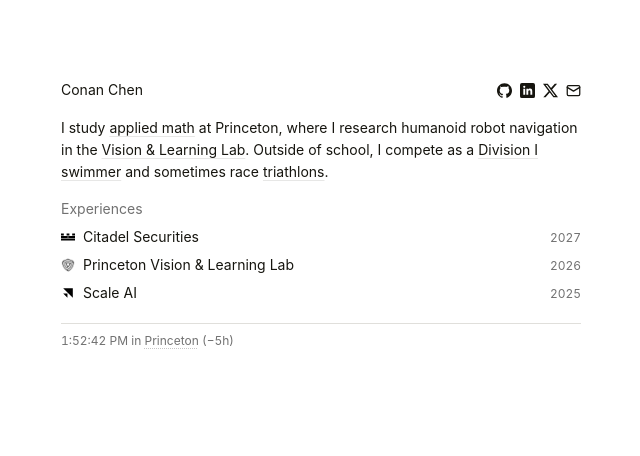
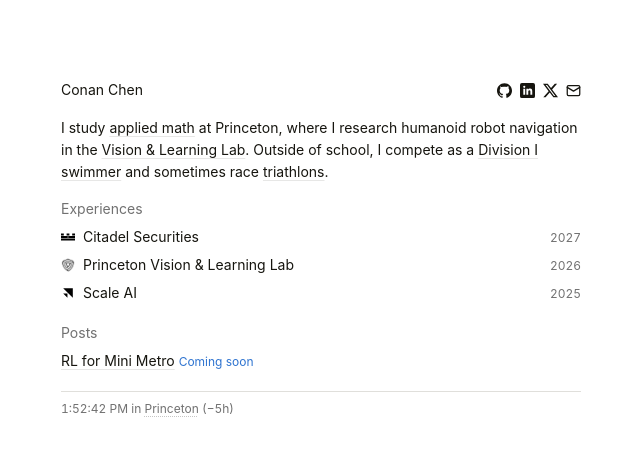
Before and after one commit to conancchen/conancchen.github.io, a Jekyll site: the page built from index.html, in a window 1280 px wide. Shown: the top 456 px of the page, without its empty margins (319-959 px from the left). Built offline with Jekyll 4.4.1, drawn with Linux system fonts in a browser that asks for light colours; a script that is not in the unit is left out.

Commit message:
preview post

```diff
--- a/index.html
+++ b/index.html
@@ -18,18 +18,33 @@ home: true
 </section>
 
 <script>
-  // Pressing the Ironman link grows its results card out of it, and pressing
-  // it again, anywhere else, or Esc closes it. On a narrow screen the card
-  // shifts left so it never runs past the edge.
-  (function () {
-    var preview = document.querySelector('.preview');
+  // Pressing a preview link (the Ironman race, the Mini Metro post) grows its
+  // card out of it, and pressing it again, anywhere else, or Esc closes it. On
+  // a narrow screen the card shifts left so it never runs past the edge. A
+  // card with a video plays it only while the card is showing.
+  document.addEventListener('DOMContentLoaded', function () {
+    var canHover = window.matchMedia('(hover: hover)').matches;
+    document.querySelectorAll('.preview').forEach(function (preview) {
       var link = preview.querySelector('.preview-link');
       var card = preview.querySelector('.preview-card');
+      var video = card.querySelector('video');
       // the card grows out of the middle of the link, wherever the card sits
       function growFrom(shift) {
         card.style.setProperty('--grow-x', link.offsetWidth / 2 + shift + 'px');
       }
       growFrom(0);
+      function syncVideo() {
+        if (!video) return;
+        var shown = preview.classList.contains('is-open') ||
+          (canHover && (preview.matches(':hover') || preview.matches(':focus-within')));
+        if (box && !box.hidden) shown = false;  // it's playing large instead
+        if (shown) {
+          var playing = video.play();
+          if (playing) playing.catch(function () {});
+        } else {
+          video.pause();
+        }
+      }
       function toggle(on) {
         preview.classList.toggle('is-open', on);
         link.setAttribute('aria-expanded', on);
@@ -40,15 +55,107 @@ home: true
           if (over > 0) card.style.left = -over + 'px';
           growFrom(Math.max(0, over));
         }
+        syncVideo();
       }
-    link.addEventListener('click', function () { toggle(!preview.classList.contains('is-open')); });
+      // A video's link opens the video large when pressed (hovering it shows
+      // the card); the race's opens and shuts its card
+      var openBig = null;
+      link.addEventListener('click', function (e) {
+        if (openBig) { e.stopPropagation(); openBig(); return; }
+        toggle(!preview.classList.contains('is-open'));
+      });
       document.addEventListener('click', function (e) {
         if (!preview.contains(e.target)) toggle(false);
       });
       document.addEventListener('keydown', function (e) {
         if (e.key === 'Escape') toggle(false);
       });
-  })();
+      ['mouseenter', 'mouseleave', 'focusin', 'focusout'].forEach(function (type) {
+        preview.addEventListener(type, function () { setTimeout(syncVideo, 0); });
+      });
+      // The browser pauses a video when the page goes to the background, and
+      // doesn't always start it again on coming back, so the card does
+      document.addEventListener('visibilitychange', function () {
+        if (document.visibilityState === 'visible') syncVideo();
+      });
+      if (video) video.addEventListener('pause', function () {
+        if (document.visibilityState === 'visible') setTimeout(syncVideo, 0);
+      });
+      // The card can come up without a fresh hover, as when the large video
+      // closes with the pointer already over the link, so the video also
+      // starts whenever the card grows or the pointer moves over it
+      if (video) {
+        card.addEventListener('transitionstart', syncVideo);
+        card.addEventListener('transitionend', syncVideo);
+        preview.addEventListener('pointermove', function () {
+          if (video.paused) syncVideo();
+        });
+      }
+
+      // Pressing the video opens it large over the page, darkened behind it,
+      // with its caption, as the paintings open on the bookshelf; pressing
+      // anywhere or Esc closes it. It picks up where the card's video was.
+      if (video) {
+        var box = document.createElement('div');
+        box.className = 'video-box';
+        box.setAttribute('role', 'dialog');
+        box.setAttribute('aria-modal', 'true');
+        box.setAttribute('aria-label', 'Video');
+        box.tabIndex = -1;
+        box.hidden = true;
+        var fig = document.createElement('figure');
+        var big = document.createElement('video');
+        // the large one plays a full size copy, fetched only once it's opened
+        big.src = video.dataset.full || video.getAttribute('src');
+        big.muted = big.loop = big.playsInline = true;
+        big.preload = 'none';
+        // as large as fits, but never wider than 672px
+        big.style.width = 'min(90vw, calc(80vh * ' + (video.width / video.height).toFixed(3) + '), 672px)';
+        var cap = document.createElement('figcaption');
+        cap.textContent = card.querySelector('.vc-caption').textContent;
+        fig.appendChild(big);
+        fig.appendChild(cap);
+        box.appendChild(fig);
+        document.body.appendChild(box);
+        var lastFocus = null;
+        openBig = function () {
+          // focus goes back to the link after only if a key opened it, as a
+          // focused link shows its card
+          lastFocus = document.activeElement && document.activeElement.matches(':focus-visible') ? document.activeElement : null;
+          if (document.activeElement && !lastFocus) document.activeElement.blur();
+          big.currentTime = video.currentTime;
+          box.hidden = false;
+          box.getBoundingClientRect();
+          box.classList.add('is-open');
+          box.focus();
+          var playing = big.play();
+          if (playing) playing.catch(function () {});
+          toggle(false);
+        };
+        function closeBig() {
+          if (box.hidden) return;
+          video.currentTime = big.currentTime;
+          big.pause();
+          box.classList.remove('is-open');
+          box.hidden = true;
+          if (lastFocus) lastFocus.focus();
+          setTimeout(syncVideo, 0);
+        }
+        card.addEventListener('click', function (e) { e.stopPropagation(); openBig(); });
+        box.addEventListener('click', closeBig);
+        document.addEventListener('keydown', function (e) {
+          if (e.key === 'Escape') closeBig();
+        });
+        function resumeBig() {
+          if (document.visibilityState !== 'visible' || box.hidden) return;
+          var playing = big.play();
+          if (playing) playing.catch(function () {});
+        }
+        document.addEventListener('visibilitychange', resumeBig);
+        big.addEventListener('pause', function () { setTimeout(resumeBig, 0); });
+      }
+    });
+  });
 
 </script>
 
@@ -152,6 +259,17 @@ home: true
       });
     })();
   </script>
+
+  <section class="block posts">
+    <h2 class="block-label">Posts</h2>
+
+    <div class="row">
+      <span class="row-label"><span class="preview"><button type="button" class="preview-link" aria-expanded="false" aria-controls="mm-card">RL for Mini Metro</button><span class="preview-card video-card" id="mm-card" role="tooltip">
+        <video src="{{ site.baseurl }}/images/posts/mini-metro-rl.mp4?v={{ site.time | date: '%s' }}" width="1280" height="654" muted loop playsinline preload="metadata" data-full="{{ site.baseurl }}/images/posts/mini-metro-rl-full.mp4?v={{ site.time | date: '%s' }}" aria-hidden="true"></video>
+        <span class="vc-caption">Claude Sonnet 5.5 on London</span>
+      </span></span> <span class="row-year row-soon">Coming soon</span></span>
+    </div>
+  </section>
 
   <div class="rule" aria-hidden="true"></div>
   <div class="footer">
--- a/style.scss
+++ b/style.scss
@@ -389,6 +389,11 @@ $reveal-fine: '.bio > p, .block > :not([role=tooltip])';
   white-space: nowrap;
 }
 
+// A post that isn't out yet says so in the site's blue
+.row-soon {
+  color: var(--top);
+}
+
 // An entry opens a note about itself when pressed
 .entry > summary {
   cursor: pointer;
@@ -703,6 +708,137 @@ $reveal-fine: '.bio > p, .block > :not([role=tooltip])';
   }
 }
 
+// The Mini Metro post's title is a preview link too, reading as its row's
+// plain text until hovered; its row lets the card hang out below it
+.posts .row-label {
+  overflow: visible;
+}
+
+.row .preview-link {
+  padding: 0;
+  border: 0;
+  background: none;
+  color: var(--text);
+  font: inherit;
+  cursor: pointer;
+  text-decoration: underline;
+  text-decoration-color: color-mix(in srgb, var(--text) 10%, transparent);
+  text-decoration-thickness: 1px;
+  text-underline-offset: 3px;
+  transition: text-decoration-color 0.15s ease;
+}
+
+.row .preview-link:hover,
+.row .preview-link:focus-visible,
+.row .preview.is-open .preview-link {
+  outline: none;
+  text-decoration-color: color-mix(in srgb, var(--text) 70%, transparent);
+}
+
+// A card that's a video, with a line under it saying what it shows. Unlike
+// the race card it takes the pointer, so moving onto the video (across a
+// bridge over the gap below the link) or pressing it keeps it open, playing
+.video-card {
+  gap: 8px;
+  width: 400px;
+  min-width: 0;
+  padding: 6px 6px 8px;
+  pointer-events: auto;
+}
+
+.video-card::before {
+  content: '';
+  position: absolute;
+  left: 0;
+  right: 0;
+  top: -11px;
+  height: 11px;
+}
+
+.video-card video {
+  display: block;
+  width: 100%;
+  height: auto;
+  border-radius: 9px;
+  background: #f0f0f0;
+}
+
+.video-card,
+.row .preview:has(.video-card) .preview-link {
+  cursor: zoom-in;
+}
+
+// The video pressed, opened large over the page, as the bookshelf's
+// paintings open: the page darkens behind it, and its caption comes in under
+// it just after
+.video-box {
+  position: fixed;
+  inset: 0;
+  z-index: 1000;
+  display: flex;
+  align-items: center;
+  justify-content: center;
+  padding: 24px;
+  cursor: zoom-out;
+}
+
+.video-box::before {
+  content: '';
+  position: absolute;
+  inset: 0;
+  background: rgba(20, 20, 18, 0.82);
+  opacity: 0;
+  transition: opacity 0.3s ease;
+}
+
+.video-box.is-open::before {
+  opacity: 1;
+}
+
+.video-box:focus {
+  outline: none;
+}
+
+.video-box[hidden] {
+  display: none;
+}
+
+.video-box figure {
+  position: relative;
+  display: flex;
+  flex-direction: column;
+  align-items: center;
+  margin: 0;
+}
+
+.video-box video {
+  display: block;
+  max-width: 100%;
+  height: auto;
+  border-radius: 6px;
+  background: #f0f0f0;
+  box-shadow: 0 20px 60px rgba(0, 0, 0, 0.4);
+}
+
+.video-box figcaption {
+  margin-top: 12px;
+  color: #f2f2f0;
+  font-size: 12px;
+  line-height: 16px;
+  text-align: center;
+  opacity: 0;
+  transition: opacity 0.15s ease;
+}
+
+.video-box.is-open figcaption {
+  opacity: 1;
+  transition: opacity 0.25s ease 0.2s;
+}
+
+.vc-caption {
+  padding: 0 6px;
+}
+
 .pc-head {
   display: flex;
   justify-content: space-between;
```
Also changed, not shown: 2 other files. Lines whose indentation alone changed are shown as unchanged.
